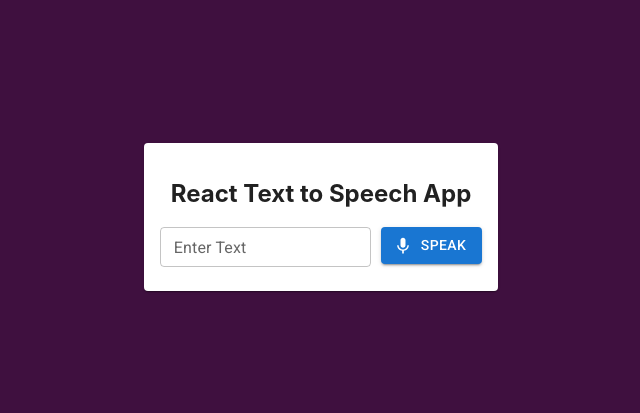
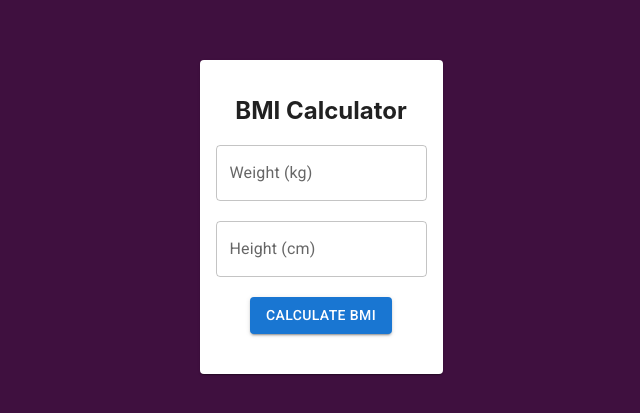
Before and after one commit to inxcode1/youtube-shorts, a React (Create React App) app: page / in a window 1280 px wide. Shown: the part 183-596 px from the top of the page, without its empty margins (319-959 px from the left). Built offline with nearby package versions, Linux system fonts and the light colour scheme.

Commit message:
add BMI calculator

```diff
--- a/src/App.js
+++ b/src/App.js
@@ -1,11 +1,11 @@
 import "./App.css";
-import { TextToSpeech } from "./component/TextToSpeech/TextToSpeech";
+import { BMICalculator } from "./component/BMICalculator/BMICalculator";
 
 function App() {
   return (
     <div className="App">
       <div className="App-dark">
-       <TextToSpeech />
+       <BMICalculator />
       </div>
     </div>
   );
--- /dev/null
+++ b/src/component/BMICalculator/BMICalculator.jsx
@@ -0,0 +1,38 @@
+import { Button, Card, CardContent, TextField } from "@mui/material";
+import React, { useState } from "react";
+
+export const BMICalculator = () => {
+  const [weight, setWeight] = useState("");
+  const [height, setHeight] = useState("");
+  const [bmi, setBMI] = useState("");
+
+  const getBMI = () => {
+    const calBMI = (weight / (height * height)) * 10000;
+    setBMI(calBMI?.toFixed(2));
+  };
+  return (
+    <React.Fragment>
+      <Card>
+        <CardContent>
+          <h2>BMI Calculator</h2>
+          <div style={{ marginBottom: "20px" }}>
+            <TextField
+              label="Weight (kg)"
+              onChange={(e) => setWeight(e.target.value)}
+            />
+          </div>
+          <div style={{ marginBottom: "20px" }}>
+            <TextField
+              label="Height (cm)"
+              onChange={(e) => setHeight(e.target.value)}
+            />
+          </div>
+          <Button variant="contained" onClick={getBMI}>
+            Calculate BMI
+          </Button>
+          <p>{bmi && `Your BMI is ${bmi}`}</p>
+        </CardContent>
+      </Card>
+    </React.Fragment>
+  );
+};
```
